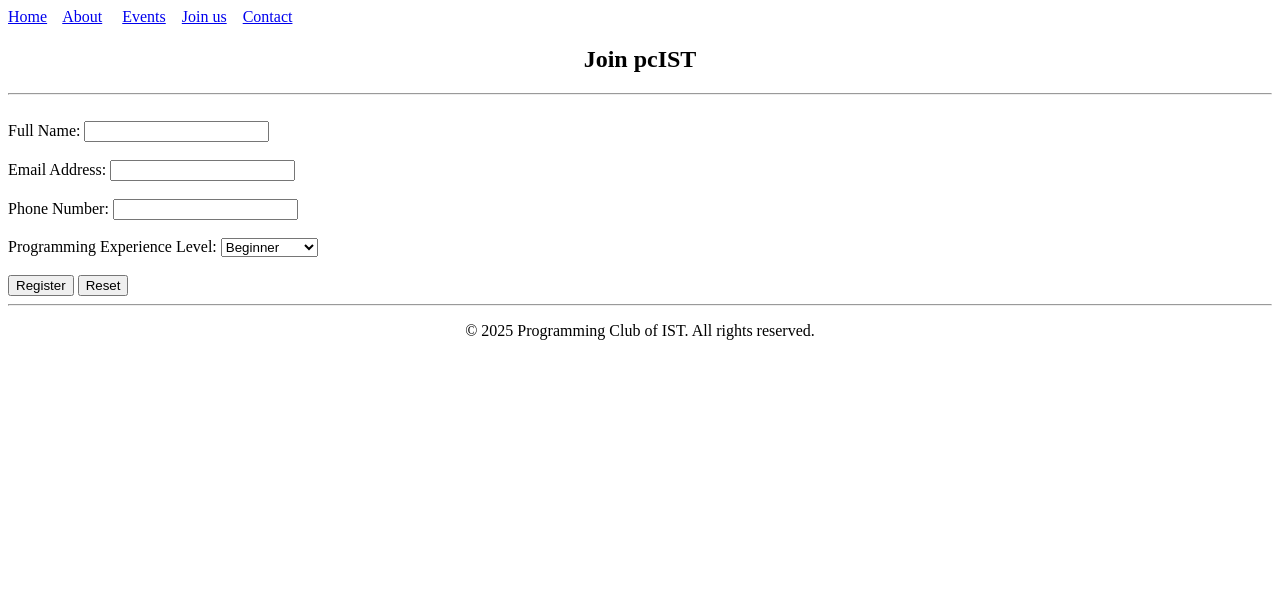
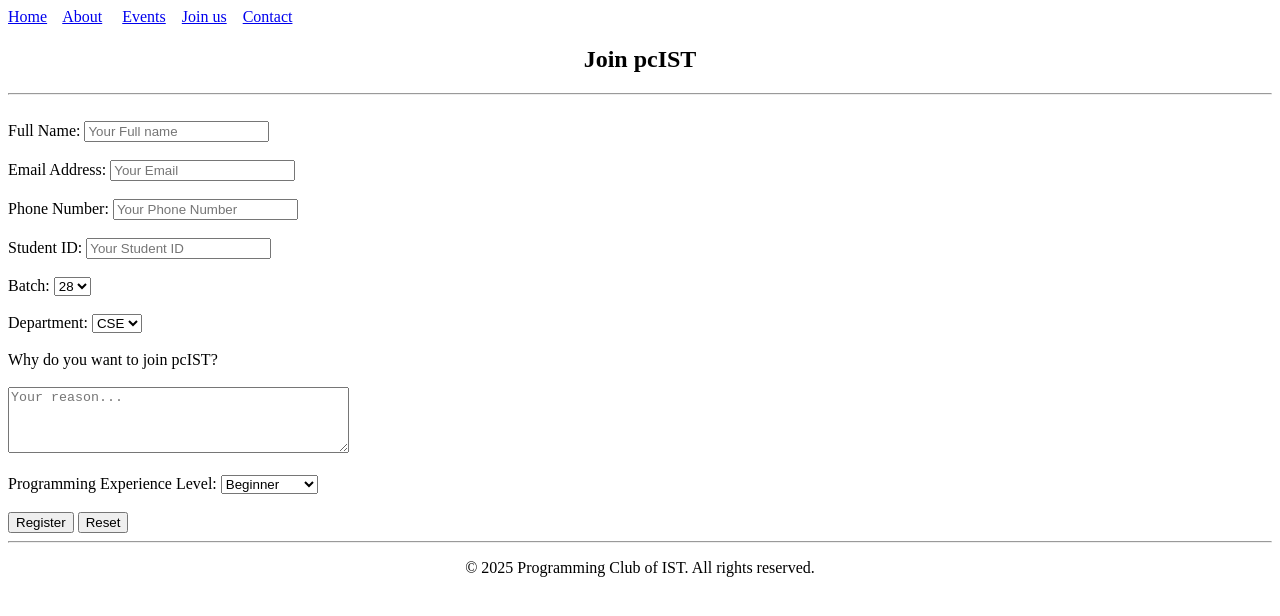
Before and after one commit to Ofear3/class-3-assignment-1, a plain HTML site: page join.html in a window 1280 px wide. Drawn offline with Linux system fonts and the light colour scheme.

Commit message:
update join us form

```diff
--- a/join.html
+++ b/join.html
@@ -24,14 +24,41 @@
             <h1 align="center">Join pcIST</h1> <hr/> <br>
             <form action>
                 <label for="name">Full Name:</label>
-                <input type="text" id="name" name="name" required><br><br>
+                <input type="text" id="name" name="name" placeholder="Your Full name" required><br><br>
 
                 <label for="email">Email Address:</label>
-                <input type="email" id="email" name="email" required><br><br>
+                <input type="email" id="email" name="email" placeholder="Your Email" required><br><br>
 
                 <label for="phone">Phone Number:</label>
-                <input type="tel" id="phone" name="phone" pattern="[0-9]{11}" required><br><br>
+                <input type="tel" id="phone" name="phone" placeholder="Your Phone Number" pattern="[0-9]{11}" required><br><br>
 
+                <label for="student_id">Student ID: </label>
+                <input type="text" id="std_id" name="std_id" required placeholder="Your Student ID">
+                <br><br>
+
+
+                 <label for="batch">Batch: </label>
+                <select id="batch" name="batch" required>
+                    <option value="">28</option>
+                    <option value="">29</option>
+                    <option value="">30</option>
+                    <option value="">31</option>
+                    <option value="">32</option>
+                </select>  <br><br>
+
+
+                <label for="department">Department: </label>
+                <select id="dept" name="dept" required>
+                    <option value="">CSE</option>
+                    <option value="">ECE</option>
+                    <option value="">BBA</option>
+                </select>  <br><br>
+
+                <label for="">Why do you want to join pcIST?</label>
+                <br><br>
+                <textarea id="reason" name="reason" required placeholder="Your reason..."
+                rows="4" cols="40"></textarea>
+                <br><br>
 
                 <label for="experience">Programming Experience Level:</label>
                 <select id="experience" name="experience" required>
```
